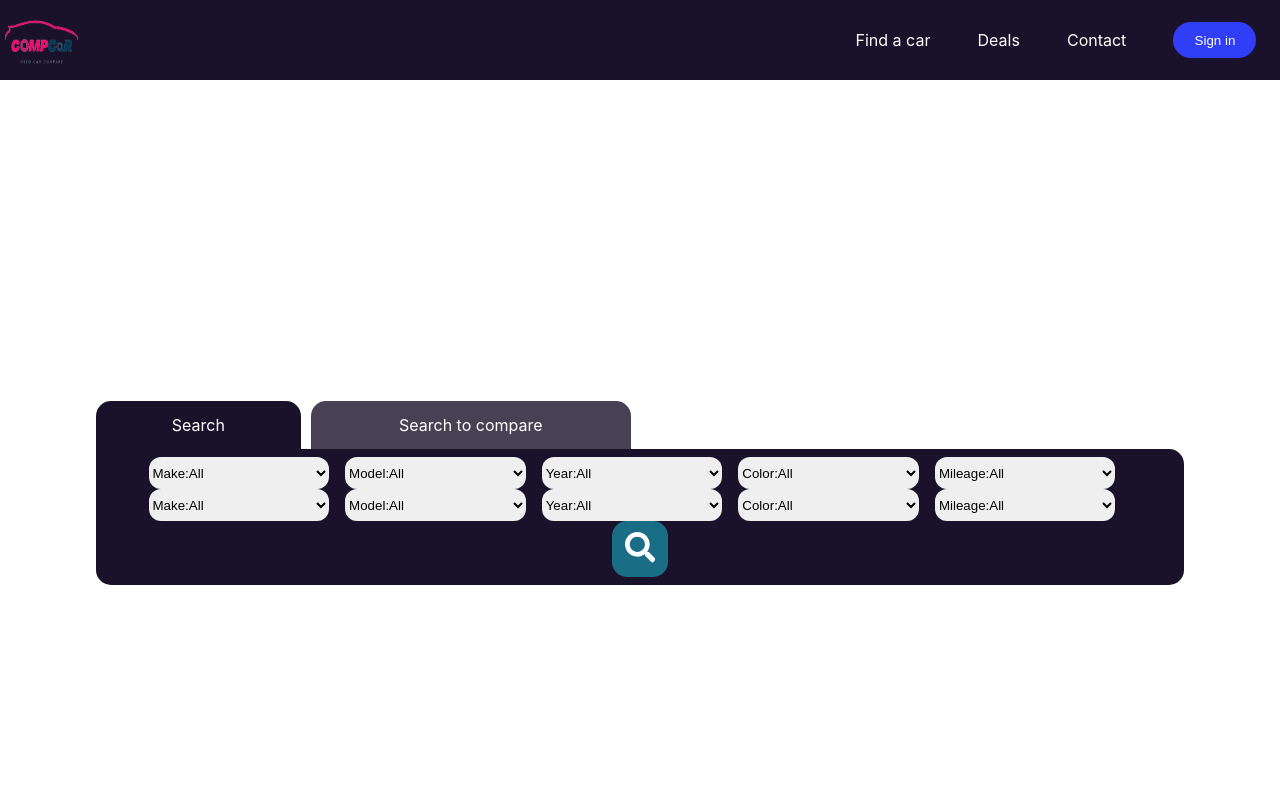
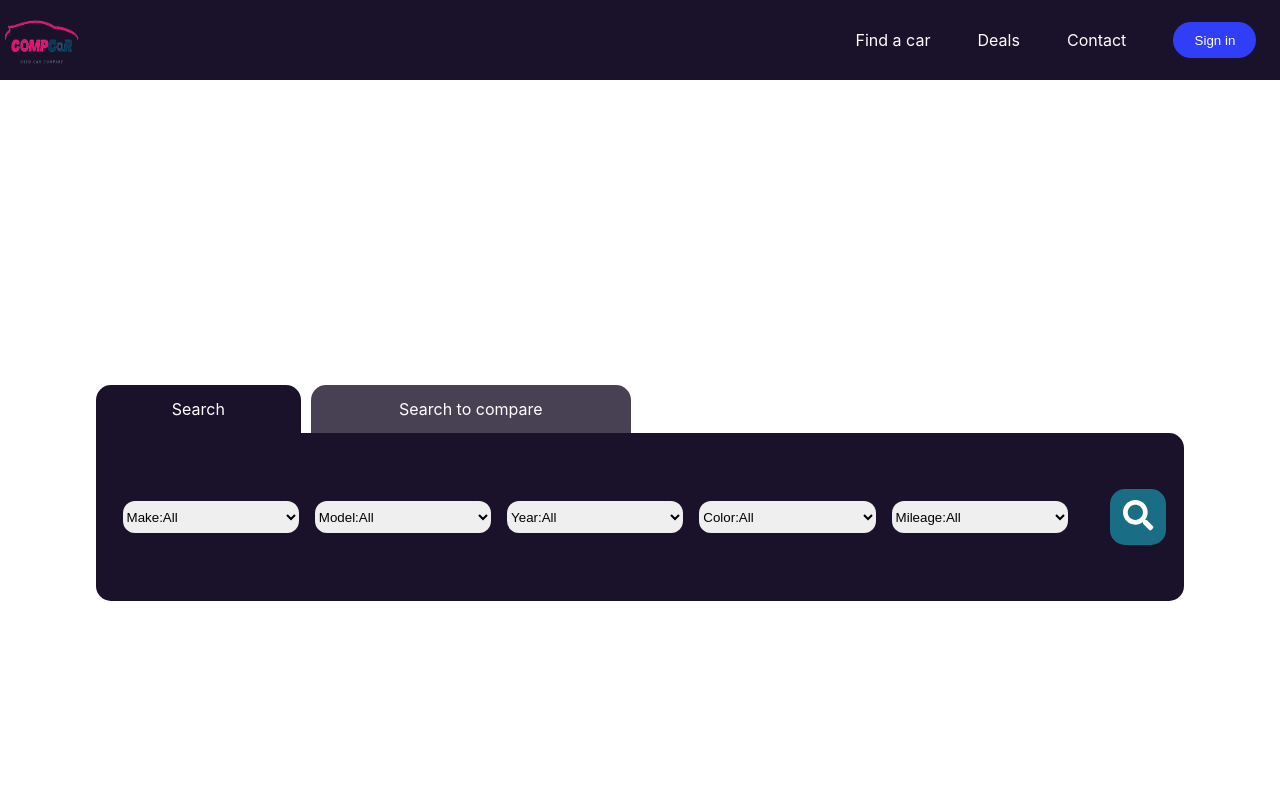
Before and after one commit to Hongseoupyun/compcar-ui, a React (Create React App) app: page / in a window 1280 px wide. Shown: the top 800 px of the page. Built offline with nearby package versions, Linux system fonts and the light colour scheme.

Commit message:
developed(FET-SearchPage):Added dynamic css to search/compare Search

```diff
--- a/src/components/SearchPage/SearchPage.js
+++ b/src/components/SearchPage/SearchPage.js
@@ -51,6 +51,26 @@ export default function SearchPage() {
       </div>
       <div className="searchbar--wrapper">
         <form className="container--input">
+          {selected === "noraml" ? (
+            <div id="input1">
+              <select className="searchbar--select">
+                <option value="all">Make:All</option>
+              </select>
+              <select className="searchbar--select">
+                <option value="all">Model:All</option>
+              </select>
+              <select className="searchbar--select">
+                <option value="all">Year:All</option>
+              </select>
+              <select className="searchbar--select">
+                <option value="all">Color:All</option>
+              </select>
+              <select className="searchbar--select">
+                <option value="all">Mileage:All</option>
+              </select>
+            </div>
+          ) : (
+            <>
               <div id="input1">
                 <select className="searchbar--select">
                   <option value="all">Make:All</option>
@@ -85,10 +105,14 @@ export default function SearchPage() {
                   <option value="all">Mileage:All</option>
                 </select>
               </div>
+            </>
+          )}
+        </form>
+        <div className="button--wrapper">
         <button className="button--search" type="submit">
           <FaSearch id="emoji" />
         </button>
-        </form>
+        </div>
       </div>
     </section>
   );
--- a/src/components/SearchPage/SearchPage.scss
+++ b/src/components/SearchPage/SearchPage.scss
@@ -1,35 +1,46 @@
 .section--search {
   background-size: 100vw 90vh;
+
   .container--input {
-    width: 100%;
+    width: 90%;
     display: flex;
     flex-direction: column;
     justify-content: center;
     align-items: center;
     height: 100%;
-    #input1{
+
+    #input1 {
       width: 100%;
+      display: flex;
+      justify-content: center;
+      align-items: center;
 
     }
-    #input2{
+
+    #input2 {
       width: 100%;
+      margin-top: 25px;
     }
   }
+
   h1 {
     color: white;
     text-align: left;
     width: 84vw;
     font-size: 2.3rem;
   }
+
   height: 90vh;
   width: 100vw;
   display: flex;
   flex-direction: column;
   justify-content: center;
   align-items: center;
+
   .container--search--tap {
     display: flex;
     width: 85vw;
+
     .tap--search {
       cursor: pointer;
       width: 16vw;
@@ -43,20 +54,25 @@
       flex-direction: column;
       justify-content: center;
     }
+
     .selected {
       background-color: var(--secondary);
     }
+
     #compare {
       width: 25vw;
       height: 6vh;
       margin-left: 10px;
     }
   }
+
   .searchbar--wrapper {
+    display: flex;
+    justify-content: space-evenly;
     background-color: #1a122b;
     color: white;
     width: 85vw;
-    height: 17vh;
+    height: 21vh;
     border-top-right-radius: 15px;
     border-bottom-left-radius: 15px;
     border-bottom-right-radius: 15px;
@@ -64,14 +80,20 @@
     select {
       border-radius: 12px;
       border: none;
-      width: 16.6%;
+      width: 18%;
       height: 2rem;
       margin-right: 1rem;
       text-align: left;
+
       option {
         text-align: left;
       }
     }
+    .button--wrapper {
+      display: flex;
+      align-items: center;
+    }
+
     .button--search {
       background-color: #196e86;
       color: white;
@@ -79,6 +101,7 @@
       border: none;
       width: 3.5rem;
       height: 3.5rem;
+
       #emoji {
         font-size: 1.9rem;
       }
```
Lines whose indentation alone changed are shown as unchanged.
